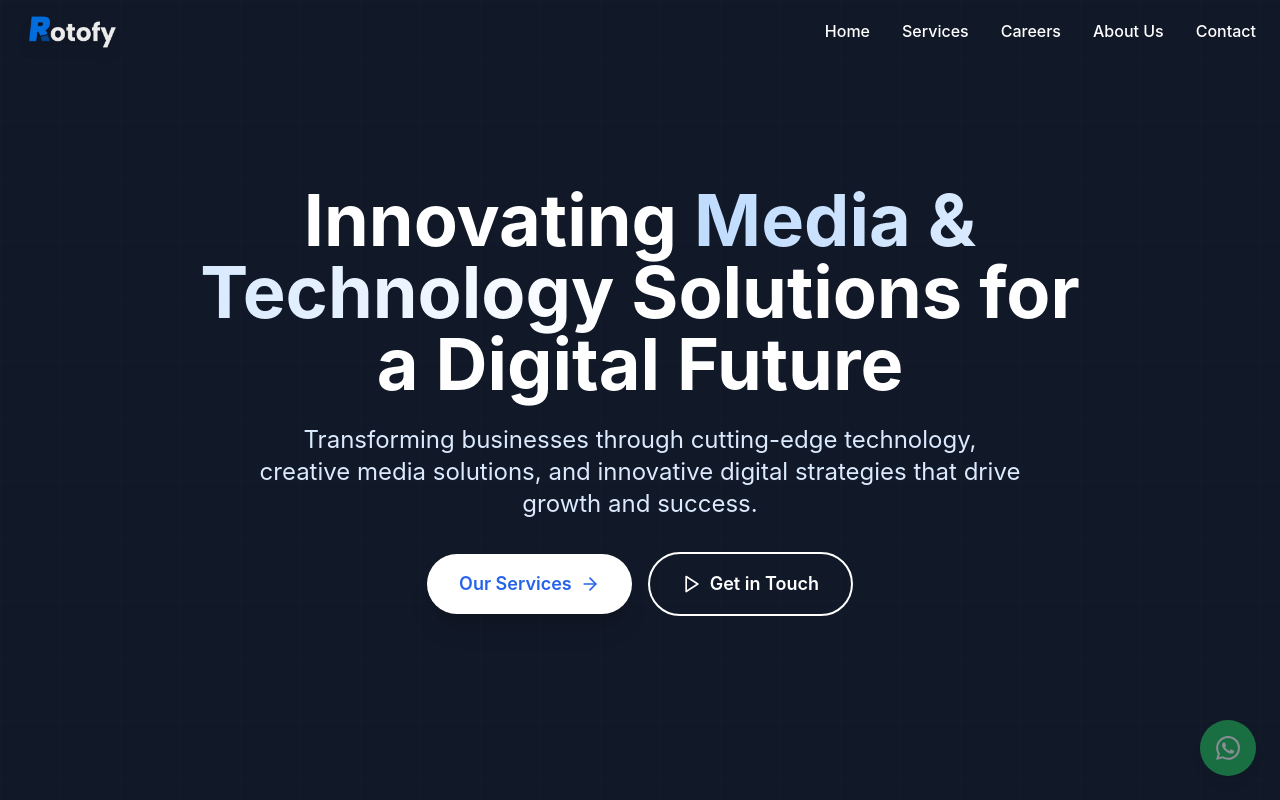
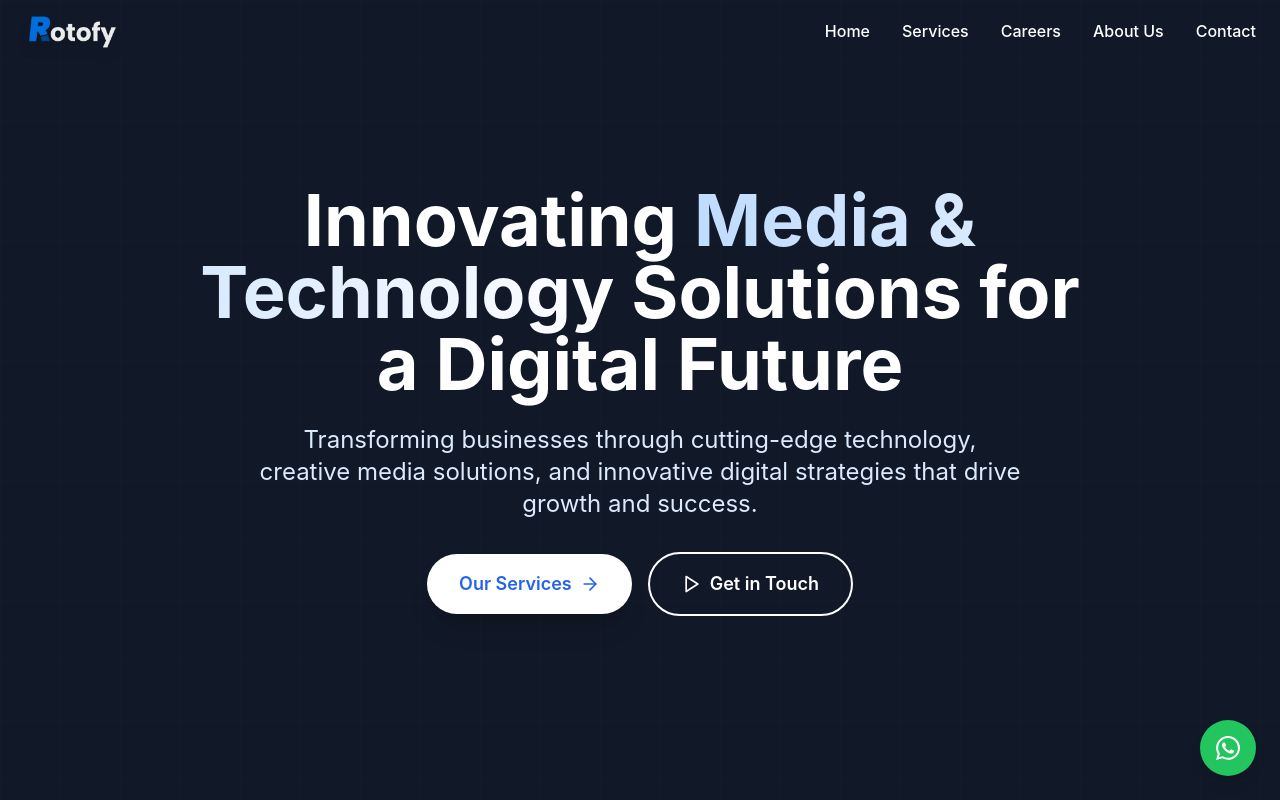
Before and after one commit to abhishekthakur797/Rotofy-media-and-Tech-solutions, a React (Vite) app: page / in a window 1280 px wide. Shown: the top 800 px of the page. Built offline with nearby package versions, Linux system fonts and the light colour scheme.

Commit message:
Remove pulse animation from WhatsApp button

```diff
--- a/src/App.tsx
+++ b/src/App.tsx
@@ -32,7 +32,7 @@ function App() {
           href="https://wa.me/917090636636"
           target="_blank"
           rel="noopener noreferrer"
-          className="fixed bottom-6 right-6 z-50 bg-green-500 hover:bg-green-600 text-white p-4 rounded-full shadow-lg hover:shadow-xl transition-all duration-300 transform hover:scale-110 animate-pulse"
+          className="fixed bottom-6 right-6 z-50 bg-green-500 hover:bg-green-600 text-white p-4 rounded-full shadow-lg hover:shadow-xl transition-all duration-300 transform hover:scale-110"
           aria-label="Contact us on WhatsApp"
         >
           <svg
```
